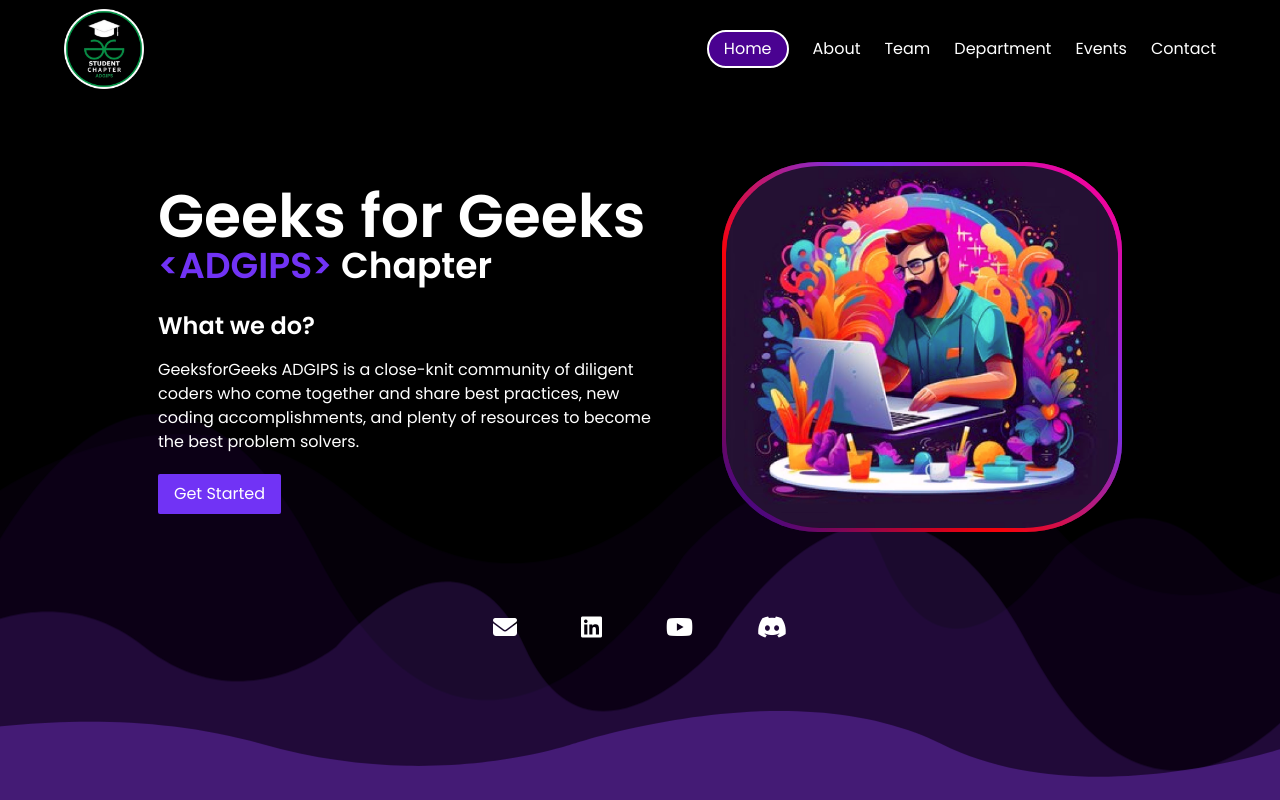
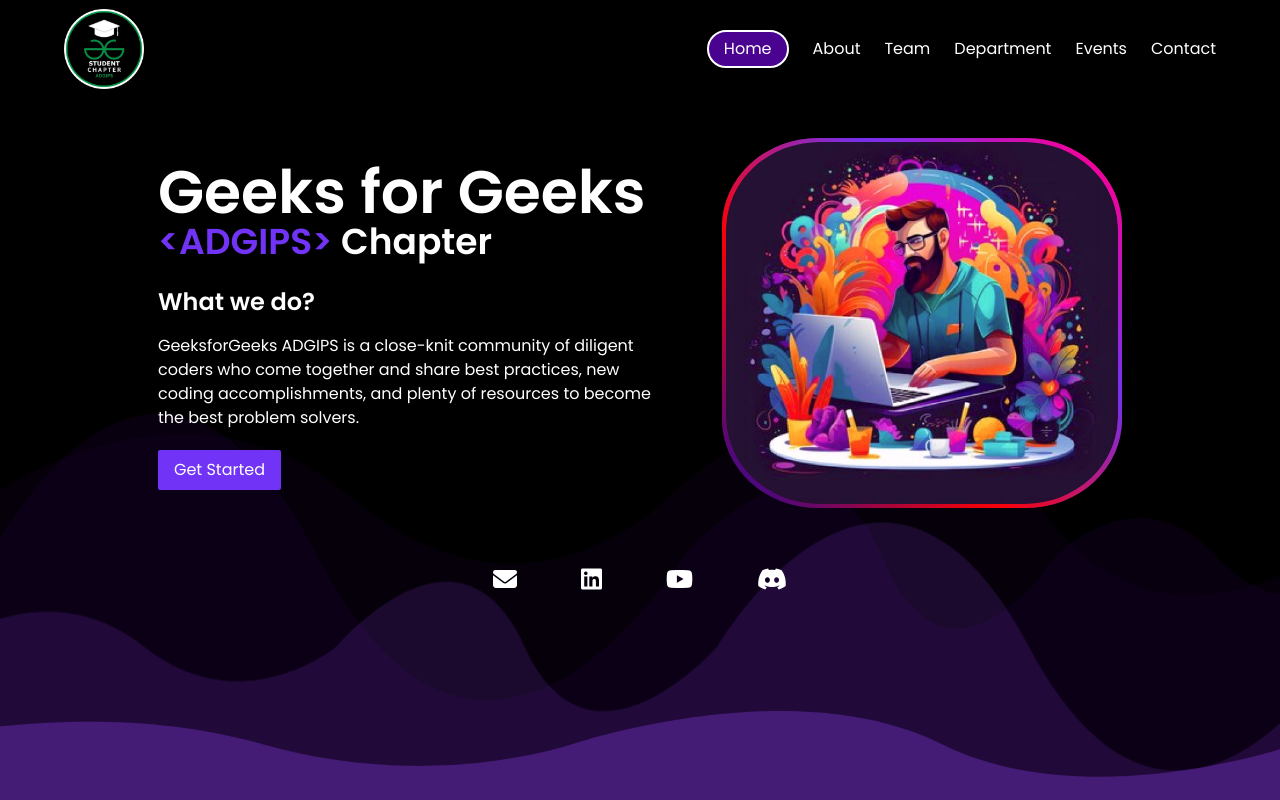
Before and after one commit to HaroonSaifi17/GFGadgips, a React (Vite) app: page / in a window 1280 px wide. Built offline with nearby package versions, Linux system fonts and the light colour scheme.

Commit message:
Quick fix

```diff
--- a/index.html
+++ b/index.html
@@ -21,9 +21,8 @@
   <meta property="og:image" content="https://example.com/image.jpg" />
 
   <title>GeeksforGeeks</title>
-  <meta name="theme-color" content="4A097D" />
+  <meta name="theme-color" content="#4A097D" />
 </head>
-
 <body>
   <div id="root"></div>
   <script type="module" src="/src/main.jsx"></script>
--- a/src/Components/Home/Home.jsx
+++ b/src/Components/Home/Home.jsx
@@ -50,7 +50,7 @@
         </div>
       </div>
       <div className="text-white">
-        <div className="mx-auto max-w-screen-2xl px-[5vw] py-16 justify-center  flex gap-16 max-md:flex-col-reverse">
+        <div className="mx-auto max-w-screen-2xl px-[5vw] py-10 justify-center  flex gap-16 max-md:flex-col-reverse">
           <div className="pt-6">
             <h2 className="font-semibold max-sm:text-5xl text-6xl">Geeks for Geeks</h2>
             <h2 className="text-4xl font-semibold">
```
